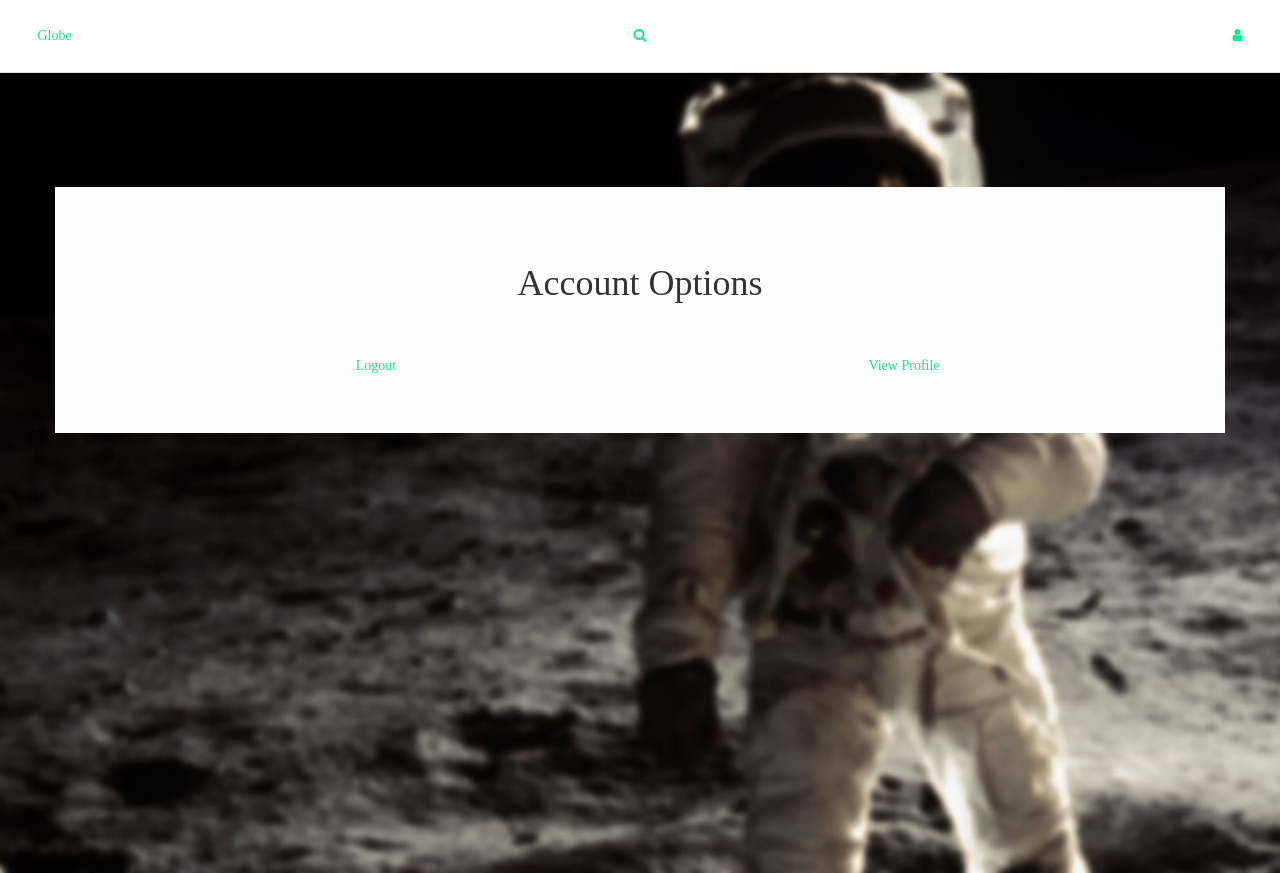
After one commit to JoshIsReallyGoodAtGit/set09103_cw2, a Flask app: page /account in a window 1280 px wide. The commit adds this page. Run offline with Flask 2, Linux system fonts and the light colour scheme; a user stored in the database is signed in; some libraries are stand-ins or nearby versions; some web fonts are replaced.

Commit message:
add css rules for flash messages, add account.html and tidied up markup in index.html

```diff
--- a/static/css/styles.css
+++ b/static/css/styles.css
@@ -383,3 +383,62 @@ textarea{
       border: 1px solid #ccc;
       margin: 2% 35% 2% 35%;
 }
+
+.profile-bio-update{
+      margin: 2% 0 0 5%;
+}
+.profile-bio-update .glbButton{
+      margin: 2% 0 0 5%;
+      font-size: .8em;
+      padding: 1%;
+}
+
+.profile-bio-update p{
+      margin: 2% 0 0 5%;
+}
+
+.profile-loc{
+      text-align: center;
+}
+.profile-loc .glbButton{
+      margin-top: 3%;
+}
+
+#accounts{
+      background: url(/static/img/space.jpg);
+      background-size: cover;
+      background-position: no-repeat;
+      height: 100vh;
+}
+
+#acc-bg{
+      padding: 5%;
+      margin-top: 10%;
+      text-align: center;
+      background: #fefefe;
+}
+
+.flash-msg{
+      padding: 3%;
+      border: 1px solid #ccc;
+      color: #ccc;
+      text-align: center;
+}
+
+.error-msg:hover{
+      text-decoration: none !important;
+}
+
+.success{
+      border-color:  #09EF88 !important;
+      color:  #09EF88 !important;
+}
+
+.danger{
+      border-color: #c0392b !important;
+      color: #e74c3c !important;
+}
+
+.flash-feed{
+      margin: 5% 40%;
+}
--- /dev/null
+++ b/templates/account.html
@@ -0,0 +1,41 @@
+<!DOCTYPE html>
+<html lang="en-gb">
+  <head>
+    <meta charset="utf-8">
+    <meta http-equiv="X-UA-Compatible" content="IE=edge">
+    <meta name="viewport" content="width=device-width, initial-scale=1">
+    <!-- The above 3 meta tags *must* come first in the head; any other head content must come *after* these tags -->
+         <title>Project Globe: Account Options</title>
+    <!-- Bootstrap -->
+    <link href="/static/css/bootstrap.min.css" rel="stylesheet">
+    <!--Custom CSS -->
+    <link href="/static/css/styles.css" rel="stylesheet">
+      <!-- Font Awesome -->
+        <link href="/static/css/font-awesome.min.css" rel="stylesheet">
+  </head>
+  <body>
+   <div class="row"><!--NavBar-->
+            <div class="globeNavbar">
+                  <div class="col-xs-4">
+                        <a href="/" class="globeNavbarBrand text-left">Globe</a>
+                  </div><!--/col-xs-4 -->
+                  <div class="col-xs-4 text-center">
+                       <a href="/search/">
+                              <i class="fa fa-search search"></i>
+                        </a>
+                  </div><!--/col-xs-4 -->
+                  <div class="col-xs-4 text-right">
+                        <a href="/account" class="globeNavbarItem text-right"><i class="fa fa-user"></i></a>
+                  </div><!--/col-xs-4 -->
+          </div><!--/navbar-->
+      </div><!--/row-->
+<section id="accounts">
+      <div class="container">
+            <div class="row" id="acc-bg">
+                  <h1>Account Options</h1>
+                  <div class="m-t-1"></div>
+                  <div class="col-xs-6 text-center"><a href="/logout">Logout</a></div>
+                  <div class="col-xs-6 text-center"><a href="/profile/">View Profile</a></div>
+            </div>
+      </div>
+</section>
```
Also changed, not shown: templates/index.html (+8 -4 lines), data/globe.db, 1 other file.
